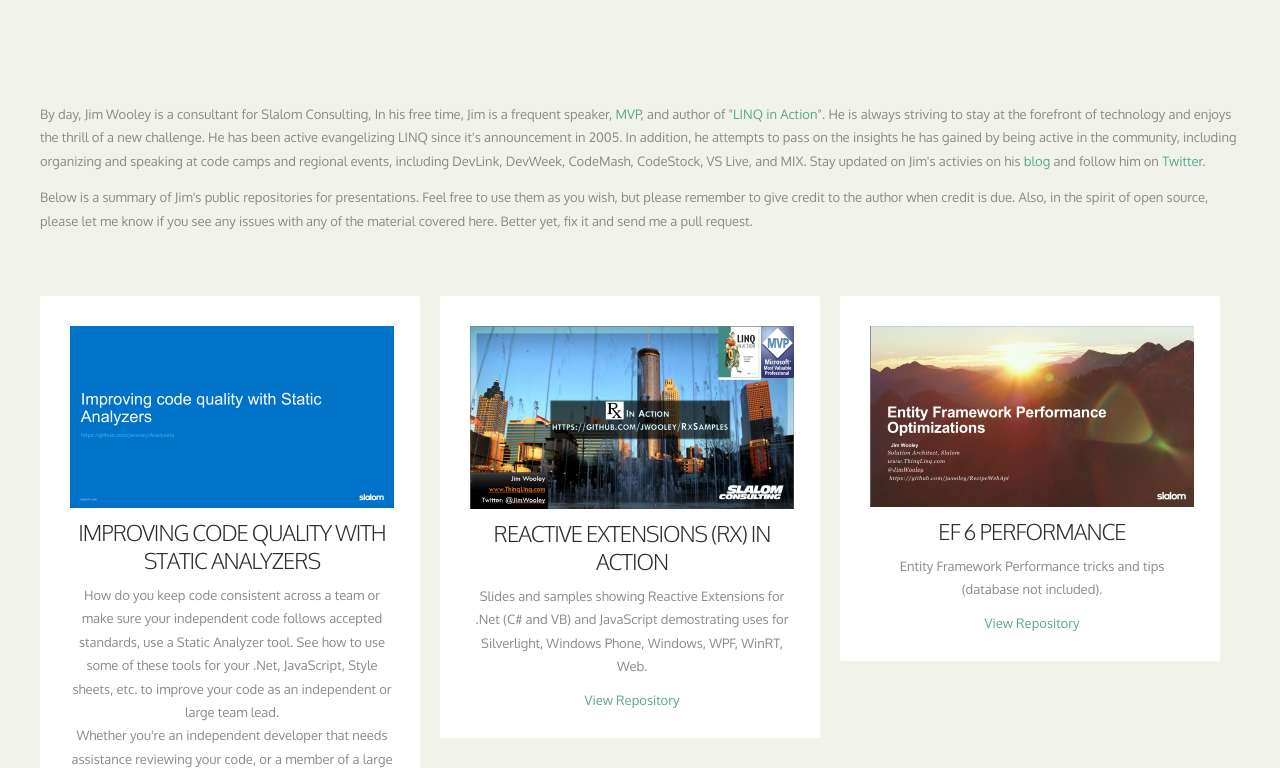
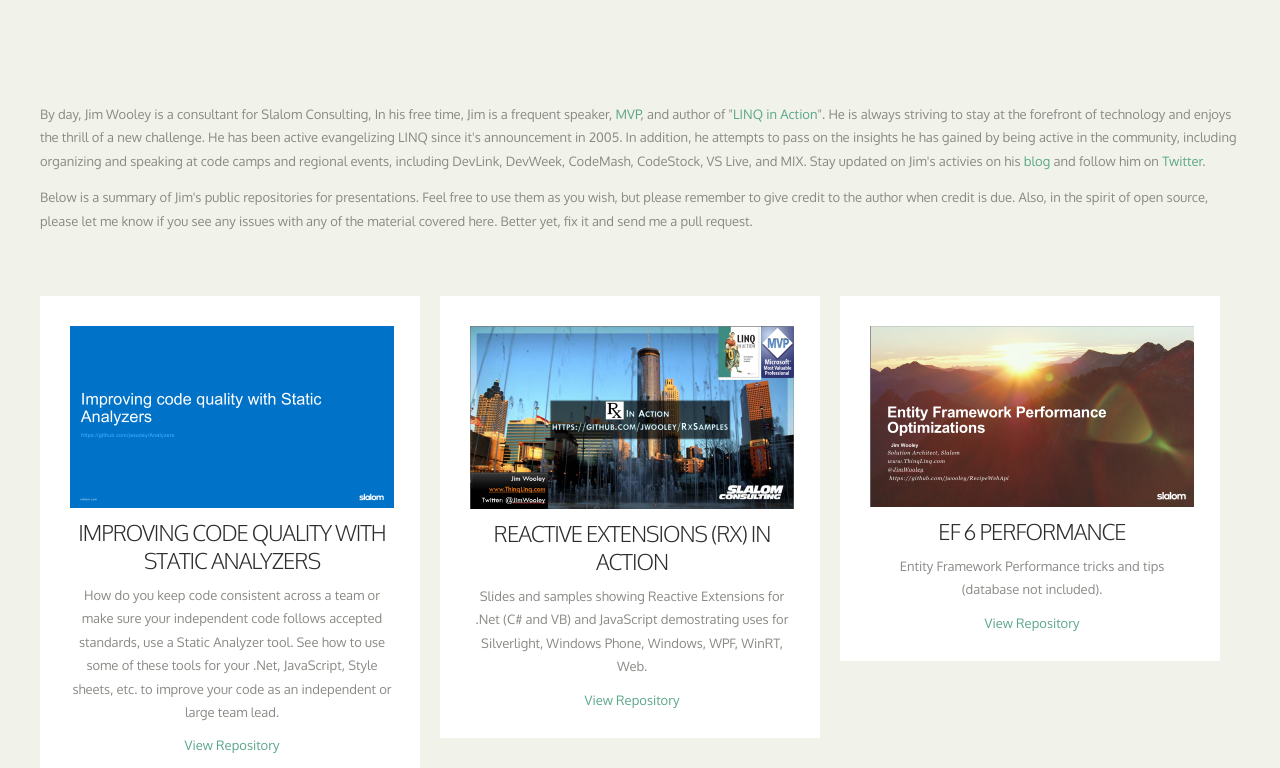
Before and after one commit to jwooley/jwooley.github.io, a plain HTML site: page index.html in a window 1280 px wide. Shown: the part 167-935 px from the top of the page. Drawn offline with Linux system fonts and the light colour scheme.

Commit message:
Update description

```diff
--- a/index.html
+++ b/index.html
@@ -44,8 +44,7 @@
                 <div class="content">
                     <div class="image"><img src="Images/StaticAnalyzers.png" width="324" alt="Static Analyzers thumb" /></div>
                     <h2>Improving code quality with Static Analyzers</h2>
-                    <p>How do you keep code consistent across a team or make sure your independent code follows accepted standards, use a Static Analyzer tool. See how to use some of these tools for your .Net, JavaScript, Style sheets, etc. to improve your code as an independent or large team lead.<br />
-                        Whether you're an independent developer that needs assistance reviewing your code, or a member of a large team that wants to keep code consistency among the team, static analyzer tools can help identify and optionally fix issues in your code. Many platforms have their own version to help based on the language, including Roslyn, JsLint, CssLint, SonarQube. FxCop, StyleCop, etc. We'll take a look at some of these tools and explore how they can help identify issues in your code and improve maintainability and decrease errors before you deploy to production. We'll also look at the ability to build your own tool to enforce rules in your specific domain.</p>
+                    <p>How do you keep code consistent across a team or make sure your independent code follows accepted standards, use a Static Analyzer tool. See how to use some of these tools for your .Net, JavaScript, Style sheets, etc. to improve your code as an independent or large team lead.</p>
                     <a href="https://github.com/jwooley/Analyzers">View Repository</a>
                 </div>
             </div>
```
